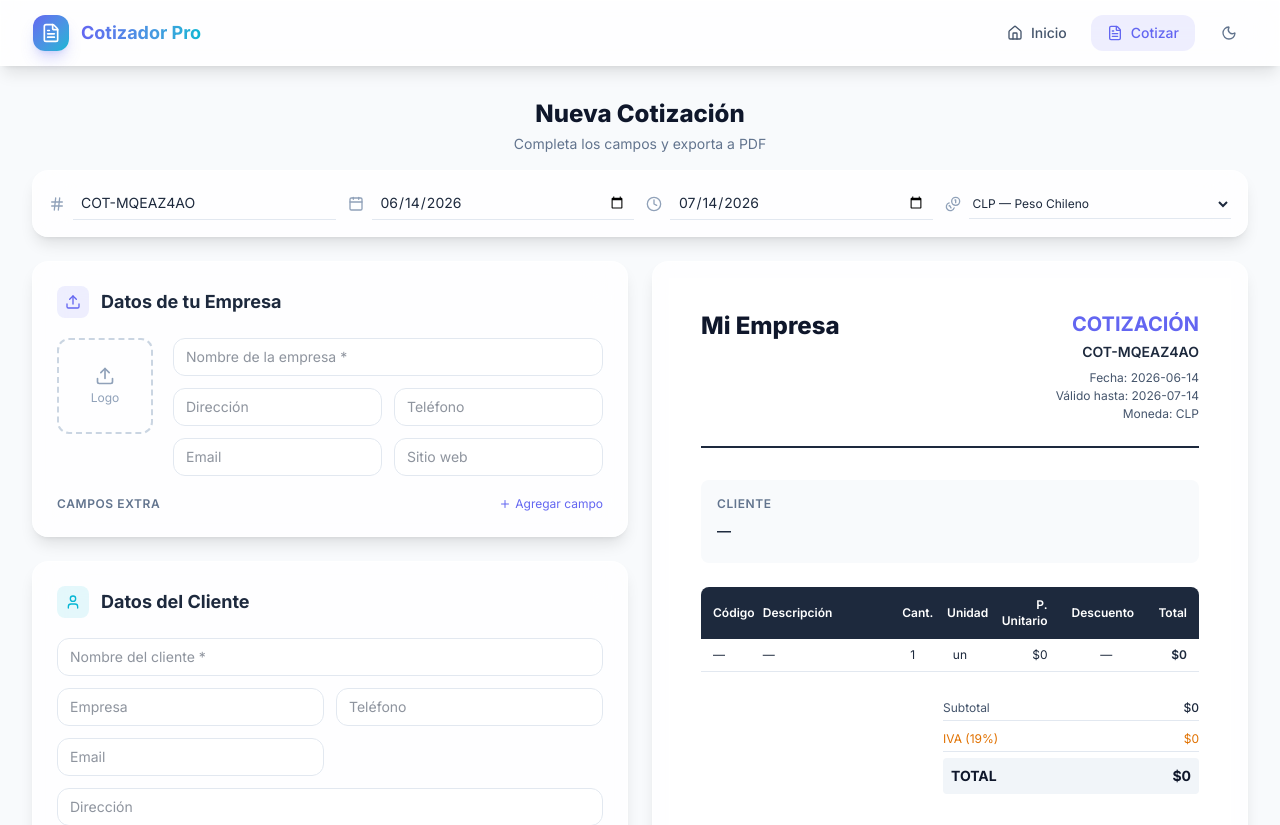
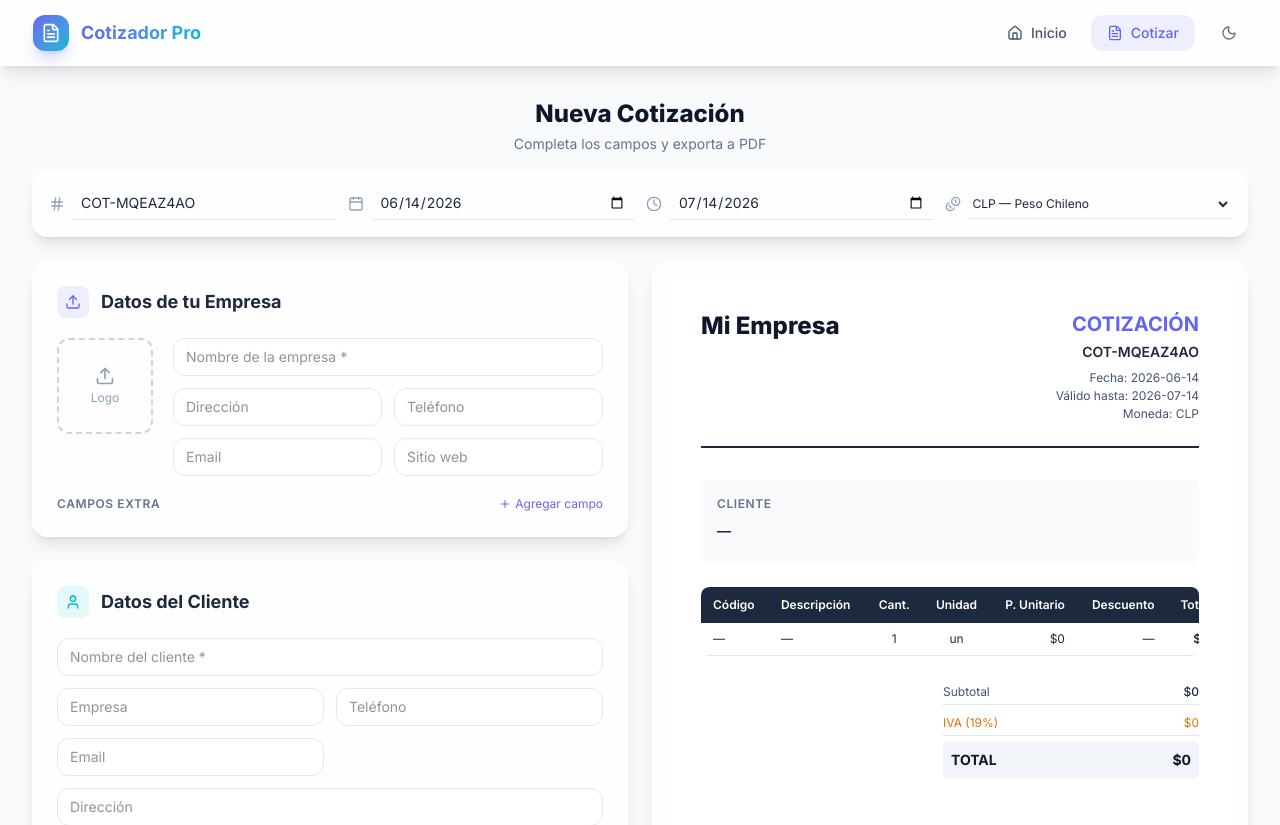
Before and after one commit to Acero93/cotizaciones_multirubro, a React (Vite) app: page /#/create in a window 1280 px wide. Shown: the top 825 px of the page. Built offline with nearby package versions, Linux system fonts and the light colour scheme.

Commit message:
fix: scroll horizontal en tabla del preview - sin table-fixed, columnas con ancho natural

```diff
--- a/src/components/quotation/QuotationPreview.tsx
+++ b/src/components/quotation/QuotationPreview.tsx
@@ -90,41 +90,34 @@ const QuotationPreview = forwardRef<HTMLDivElement>((_props, ref) => {
         </div>
 
         {/* Items Table */}
-        <table className="w-full mb-6 border-collapse table-fixed">
-          <colgroup>
-            <col className="w-[10%]" />
-            <col className="w-[28%]" />
-            <col className="w-[9%]" />
-            <col className="w-[10%]" />
-            <col className="w-[15%]" />
-            <col className="w-[13%]" />
-            <col className="w-[15%]" />
-          </colgroup>
+        <div className="overflow-x-auto mb-6 rounded-lg" style={{ overscrollBehaviorX: 'contain' }}>
+        <table className="w-full border-collapse" style={{ minWidth: '520px' }}>
           <thead>
             <tr className="bg-slate-800 text-white text-xs">
-              <th className="py-2.5 px-3 text-left font-semibold rounded-tl-lg">Código</th>
+              <th className="py-2.5 px-3 text-left font-semibold whitespace-nowrap rounded-tl-lg">Código</th>
               <th className="py-2.5 px-3 text-left font-semibold">Descripción</th>
-              <th className="py-2.5 px-3 text-center font-semibold">Cant.</th>
-              <th className="py-2.5 px-3 text-center font-semibold">Unidad</th>
-              <th className="py-2.5 px-3 text-right font-semibold">P. Unitario</th>
-              <th className="py-2.5 px-3 text-right font-semibold">Descuento</th>
-              <th className="py-2.5 px-3 text-right font-semibold rounded-tr-lg">Total</th>
+              <th className="py-2.5 px-3 text-center font-semibold whitespace-nowrap">Cant.</th>
+              <th className="py-2.5 px-3 text-center font-semibold whitespace-nowrap">Unidad</th>
+              <th className="py-2.5 px-3 text-right font-semibold whitespace-nowrap">P. Unitario</th>
+              <th className="py-2.5 px-3 text-right font-semibold whitespace-nowrap">Descuento</th>
+              <th className="py-2.5 px-3 text-right font-semibold whitespace-nowrap rounded-tr-lg">Total</th>
             </tr>
           </thead>
           <tbody>
             {data.items.map((item, idx) => (
               <tr key={item.id} className={`border-b border-slate-200 text-xs ${idx % 2 === 0 ? 'bg-white' : 'bg-slate-50'}`}>
-                <td className="py-2 px-3">{item.code || '—'}</td>
+                <td className="py-2 px-3 whitespace-nowrap">{item.code || '—'}</td>
                 <td className="py-2 px-3">{item.description || '—'}</td>
-                <td className="py-2 px-3 text-center">{item.quantity}</td>
-                <td className="py-2 px-3 text-center">{item.unit}</td>
-                <td className="py-2 px-3 text-right">{formatCurrency(item.unitPrice, data.currency)}</td>
-                <td className="py-2 px-3 text-right">{item.discount > 0 ? formatCurrency(item.discount, data.currency) : '—'}</td>
-                <td className="py-2 px-3 text-right font-semibold">{formatCurrency(calcItemTotal(item), data.currency)}</td>
+                <td className="py-2 px-3 text-center whitespace-nowrap">{item.quantity}</td>
+                <td className="py-2 px-3 text-center whitespace-nowrap">{item.unit}</td>
+                <td className="py-2 px-3 text-right whitespace-nowrap">{formatCurrency(item.unitPrice, data.currency)}</td>
+                <td className="py-2 px-3 text-right whitespace-nowrap">{item.discount > 0 ? formatCurrency(item.discount, data.currency) : '—'}</td>
+                <td className="py-2 px-3 text-right font-semibold whitespace-nowrap">{formatCurrency(calcItemTotal(item), data.currency)}</td>
               </tr>
             ))}
           </tbody>
         </table>
+        </div>
 
         {/* Totals */}
         <div className="flex sm:justify-end mb-6">
```
